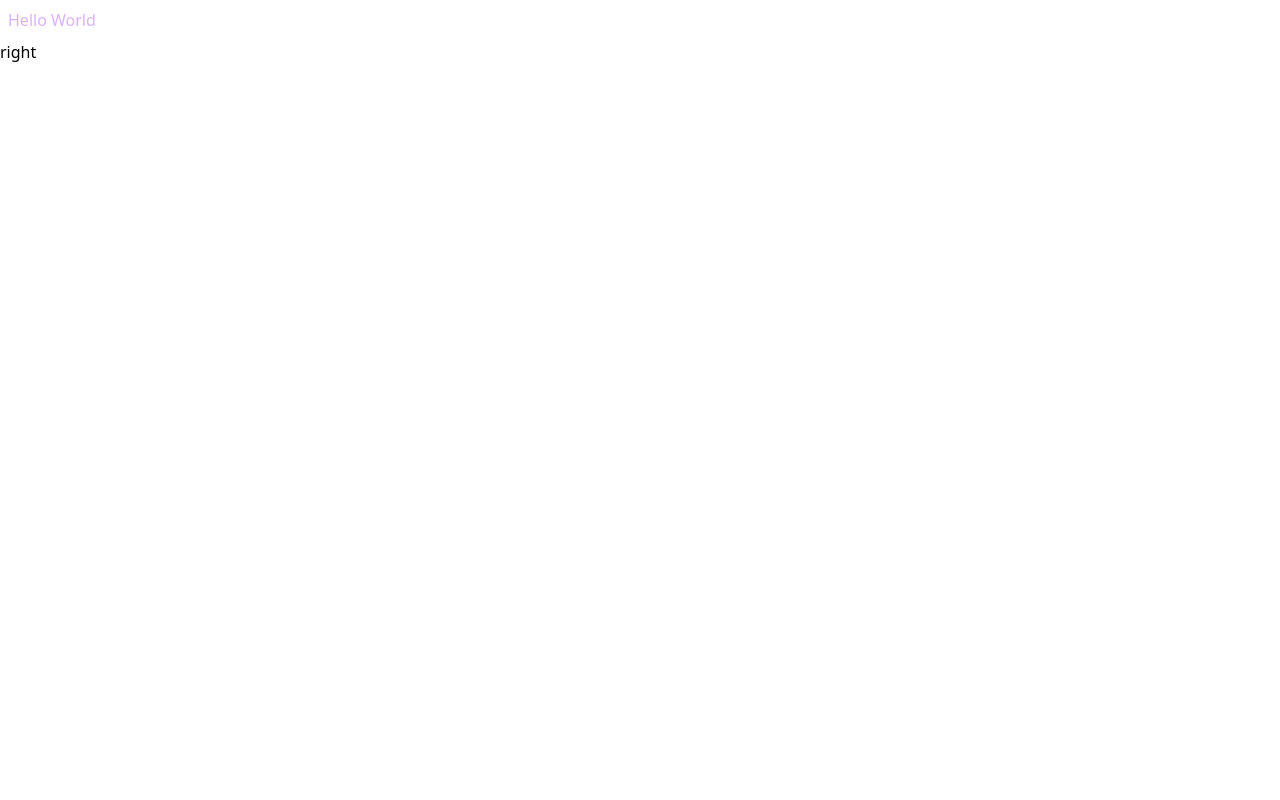
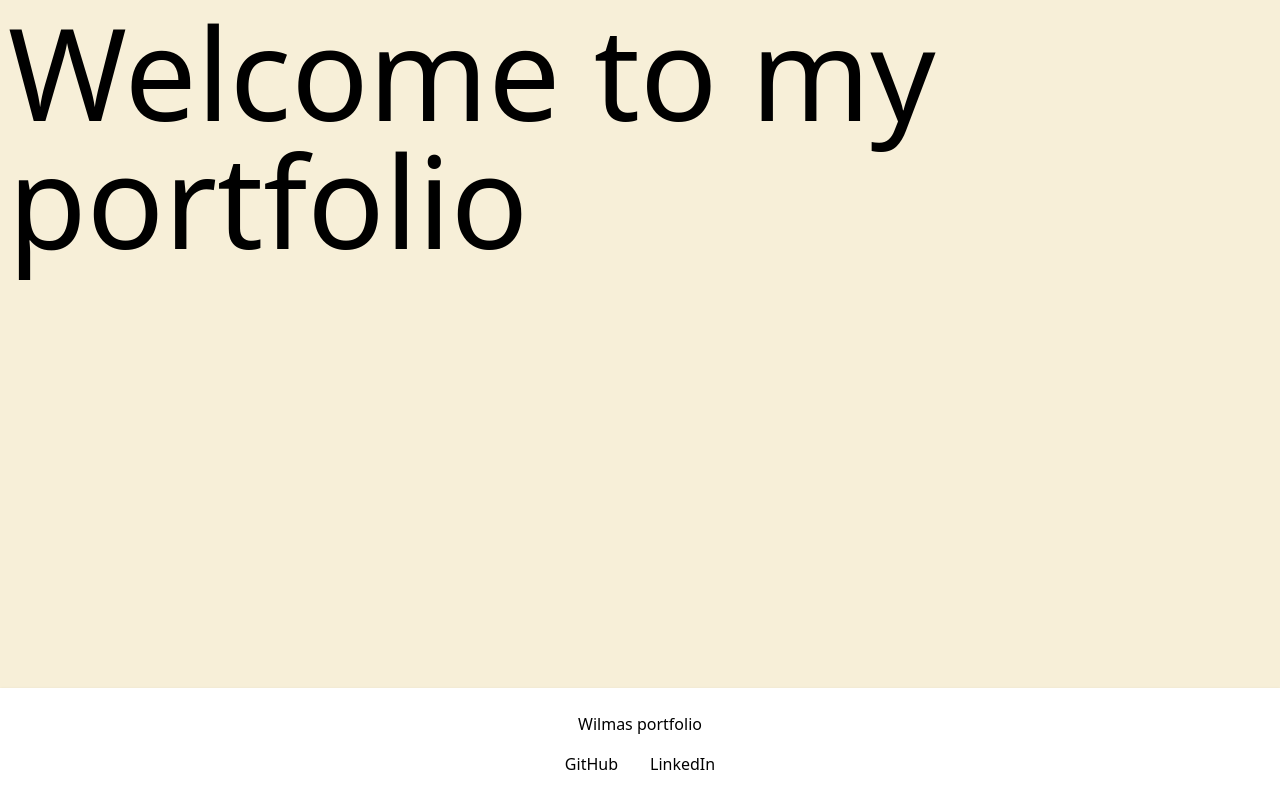
Before and after one commit to gitwilma/portfolio-project, a React (Vite) app: page / in a window 1280 px wide. Before the commit this address had no page. Built offline with nearby package versions, Linux system fonts and the light colour scheme.

Commit message:
added footer with basic styling

```diff
--- a/index.html
+++ b/index.html
@@ -8,7 +8,7 @@
 
     <title>Vite + React + TS</title>
   </head>
-  <body>
+  <body style="background-color: #F7EFD8;">
     <div id="root"></div>
     <script type="module" src="/src/main.tsx"></script>
   </body>
--- a/src/App.tsx
+++ b/src/App.tsx
@@ -1,15 +1,16 @@
 import { Outlet } from "react-router";
+import Footer from "./components/Footer";
 
 export default function App() {
   return (
-    <div>
+    <div className="min-h-screen flex flex-col">
       <header>
-        <h1 className="p-2 text-purple-300">Hello World</h1>
+        <h1 className="p-2 text-black text-9xl">Welcome to my portfolio</h1>
       </header>
-      <span>right</span>
-      <main>
+      <main className="flex-grow container mx-auto px-4">
         <Outlet />
       </main>
+      <Footer />
     </div>
   );
 }
--- /dev/null
+++ b/src/components/Footer.tsx
@@ -0,0 +1,29 @@
+export default function Footer() {
+  return (
+    <footer className="bg-white shadow mt-auto">
+      <div className="container mx-auto px-4 py-6">
+        <div className="flex flex-col items-center">
+          <p className="mb-4">Wilmas portfolio</p>
+          <div className="flex space-x-8">
+            <a
+              href="https://github.com/gitwilma"
+              target="_blank"
+              rel="noopener noreferrer"
+              className="hover:text-gray-600"
+            >
+              GitHub
+            </a>
+            <a
+              href="https://linkedin.com/in/wilma-håkansson-7374a3234"
+              target="_blank"
+              rel="noopener noreferrer"
+              className="hover:text-gray-600"
+            >
+              LinkedIn
+            </a>
+          </div>
+        </div>
+      </div>
+    </footer>
+  );
+}
```
Also changed, not shown: src/components/Home.tsx (added), src/components/Navbar.tsx (added).
